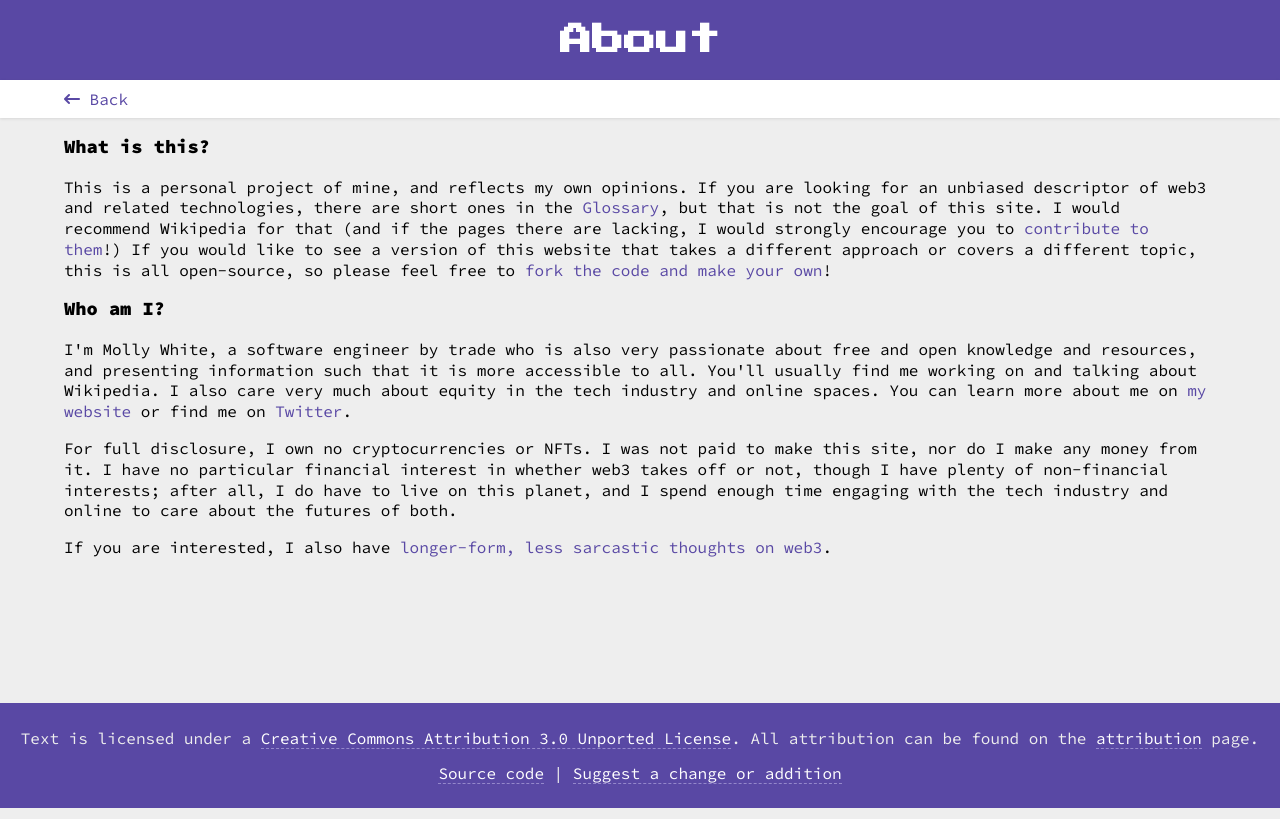
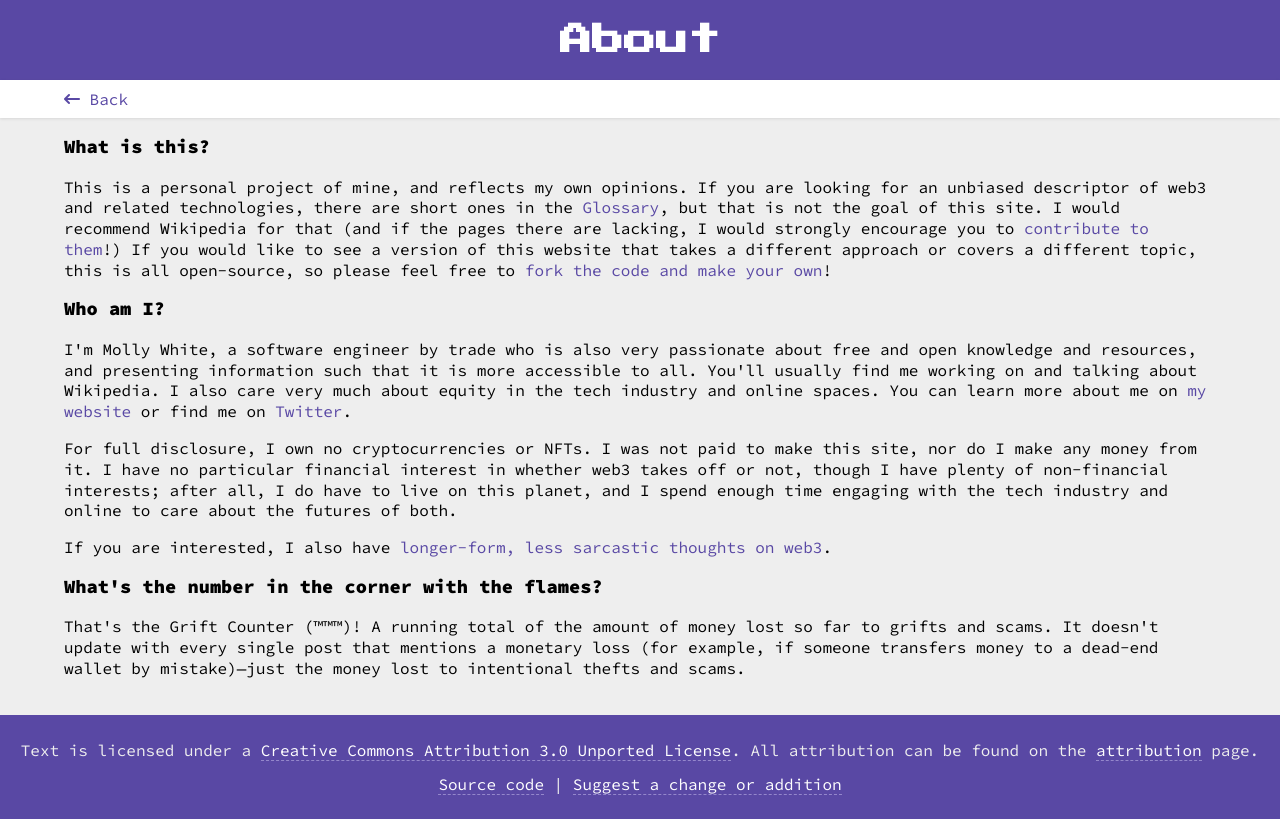
Before and after one commit to nakaohideo/web3-is-going-great, a Next.js app in the folder src/: page /about in a window 1280 px wide. Built offline with nearby package versions, Linux system fonts and the light colour scheme.

Commit message:
What's the grift counter?

```diff
--- a/src/components/timeline/ScamTotal.js
+++ b/src/components/timeline/ScamTotal.js
@@ -29,7 +29,7 @@ export default function ScamTotal({ total }) {
             </span>
           </i>
         </button>
-        <span>${getDisplayNumber()}</span>
+        <span title="W3IGG Grift Counter™">${getDisplayNumber()}</span>
       </div>
     </div>
   );
--- a/src/pages/about.js
+++ b/src/pages/about.js
@@ -76,6 +76,14 @@ export default function WhatIsWeb3() {
             </ExternalLink>
             .
           </p>
+          <h3>What's the number in the corner with the flames?</h3>
+          <p>
+            That's the Grift Counter (™™™)! A running total of the amount of
+            money lost so far to grifts and scams. It doesn't update with every
+            single post that mentions a monetary loss (for example, if someone
+            transfers money to a dead-end wallet by mistake)—just the money lost
+            to intentional thefts and scams.
+          </p>
         </article>
       </div>
       <Footer />
```
